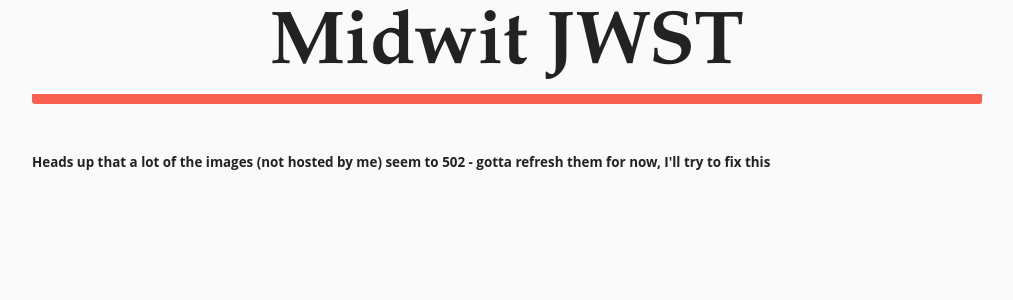
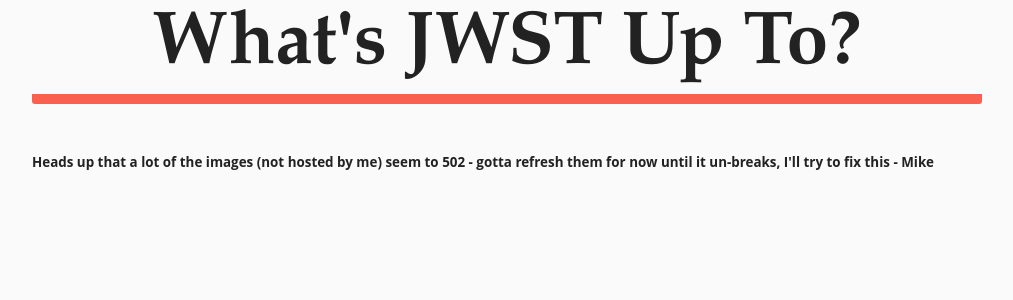
Before and after one commit to MRamsay/botland, a Django app: template bots/templates/bots/jwst_index.html in a window 1280 px wide. Shown: the top 300 px of the page, without its empty margins (133-1146 px from the left). Run offline with Django 3.2, Linux system fonts and the light colour scheme; the template is opened without the code that fills it, so the values that code supplies are empty; parts of the project's set-up code (start-up, migrations or seed data) failed here and were passed over.

Commit message:
nicer name

```diff
--- a/bots/templates/bots/jwst_index.html
+++ b/bots/templates/bots/jwst_index.html
@@ -1,9 +1,9 @@
 {% load static %}
 <link rel="stylesheet" type="text/css" href="{% static 'main/style.css' %}">
 
-<h1>Midwit JWST</h1>
+<h1>What's JWST Up To?</h1>
 
-<h6>Heads up that a lot of the images (not hosted by me) seem to 502 - gotta refresh them for now, I'll try to fix this</h6>
+<h6>Heads up that a lot of the images (not hosted by me) seem to 502 - gotta refresh them for now until it un-breaks, I'll try to fix this - Mike</h6>
 
 {% for proposal in proposals %}
 <h3>{{proposal.proposal_title}}</h3>
--- a/main/templates/main/index.html
+++ b/main/templates/main/index.html
@@ -60,7 +60,7 @@ Check out the Italian/English page for <a href="{% url 'inferno_index' %}">Dante
 <br />
 Likewise, you should follow the twitter bot for this,<a href="https://twitter.com/cantobot">@cantobot</a>. Get a canto a day, either in English or Italian, with pictures by William Blake.
 
-<h3>Midwit JWST</h3>
+<h3>What's JWST Up To?</h3>
 
 James Webb data navigation is either watered down press releases, or extremely complicated and poorly documented astro data.
 <br />
```
